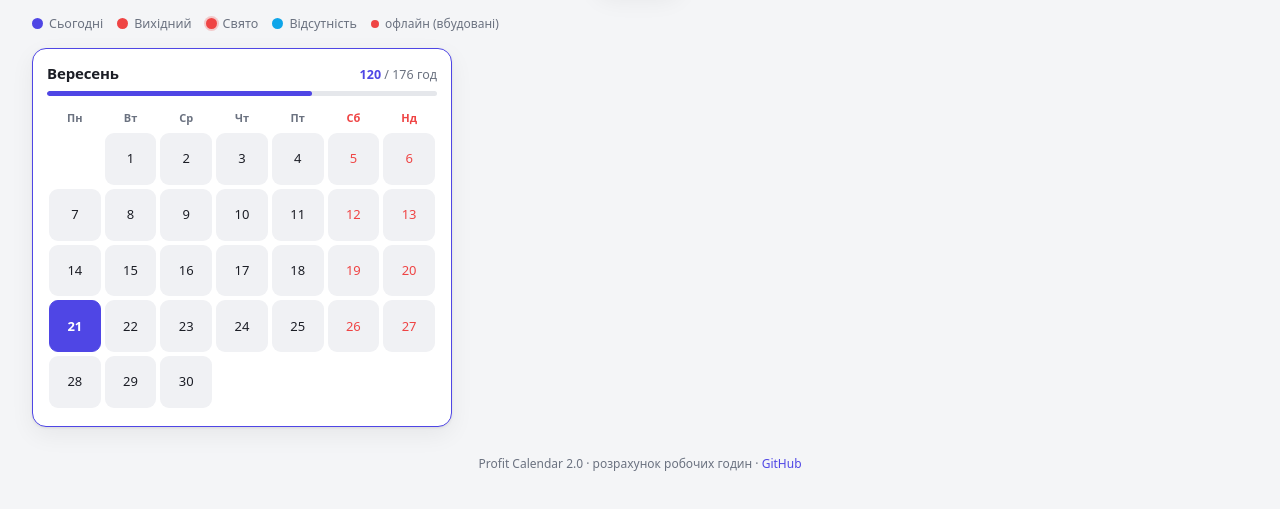
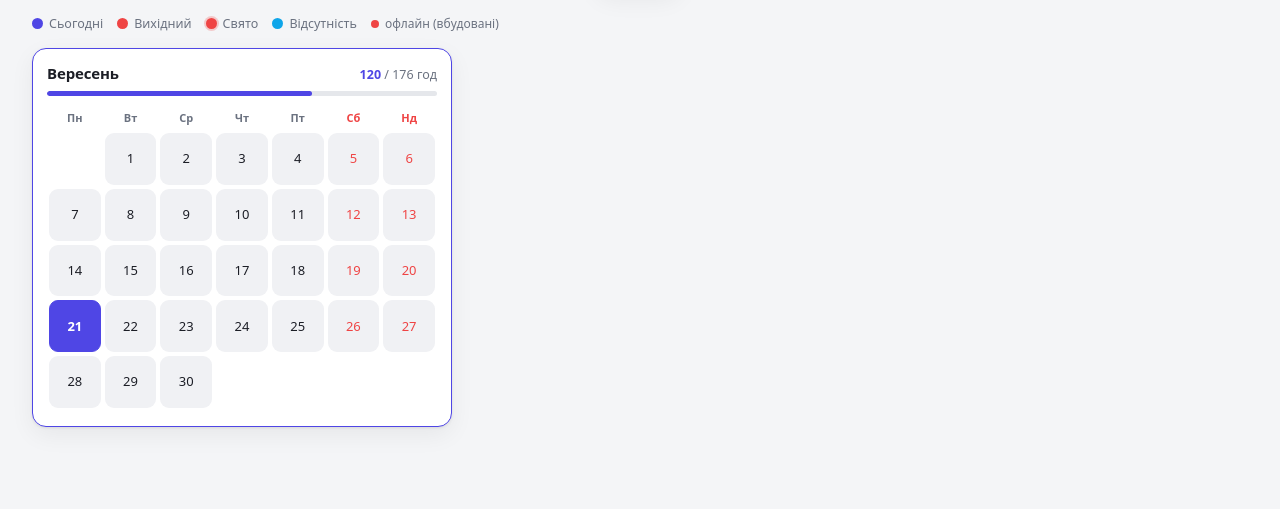
Before and after one commit to RomanReveguk/profit-calendar-2, a plain HTML site: page index.html in a window 1280 px wide. Shown: the part 69-578 px from the top of the page. Drawn offline with Linux system fonts and the light colour scheme; no server answers.

Commit message:
Remove footer from the app
Co-Authored-By: Claude Opus 4.8 <noreply@anthropic.com>

```diff
--- a/index.html
+++ b/index.html
@@ -209,8 +209,6 @@
   .popover .pop-hours { display: flex; align-items: center; gap: 8px; margin: 10px 0; }
   .popover .pop-hours input { width: 70px; font: inherit; padding: 6px 8px; border: 1px solid var(--border); border-radius: 8px; background: var(--surface-2); color: var(--text); }
 
-  footer { text-align: center; color: var(--text-muted); font-size: 12px; margin-top: 28px; }
-  footer a { color: var(--accent); text-decoration: none; }
 
   @media (max-width: 560px) {
     .brand span.full { display: none; }
@@ -250,11 +248,6 @@
   </div>
 
   <div class="months single" id="content"></div>
-
-  <footer>
-    Profit Calendar 2.0 · <span data-i18n="footer.note">розрахунок робочих годин</span> ·
-    <a href="https://github.com/RomanReveguk/profit-calendar-2" id="repoLink" target="_blank" rel="noopener">GitHub</a>
-  </footer>
 </div>
 
 <!-- Settings dialog -->
@@ -341,7 +334,7 @@
     uk: {
       "view.month": "Місяць", "view.year": "Рік", "btn.today": "Сьогодні",
       "btn.settings": "Налаштування", "legend.today": "Сьогодні", "legend.weekend": "Вихідний",
-      "legend.holiday": "Свято", "legend.absence": "Відсутність", "footer.note": "розрахунок робочих годин",
+      "legend.holiday": "Свято", "legend.absence": "Відсутність",
       "settings.title": "Налаштування", "settings.hours": "Робочі години",
       "settings.hoursPerDay": "Годин на день (стандарт)", "settings.presets": "Швидкий вибір",
       "settings.week": "Робочий тиждень", "settings.saturday": "Робоча субота",
@@ -361,7 +354,7 @@
     en: {
       "view.month": "Month", "view.year": "Year", "btn.today": "Today",
       "btn.settings": "Settings", "legend.today": "Today", "legend.weekend": "Weekend",
-      "legend.holiday": "Holiday", "legend.absence": "Absence", "footer.note": "working hours calculator",
+      "legend.holiday": "Holiday", "legend.absence": "Absence",
       "settings.title": "Settings", "settings.hours": "Working hours",
       "settings.hoursPerDay": "Hours per day (default)", "settings.presets": "Quick pick",
       "settings.week": "Work week", "settings.saturday": "Working Saturday",
```
